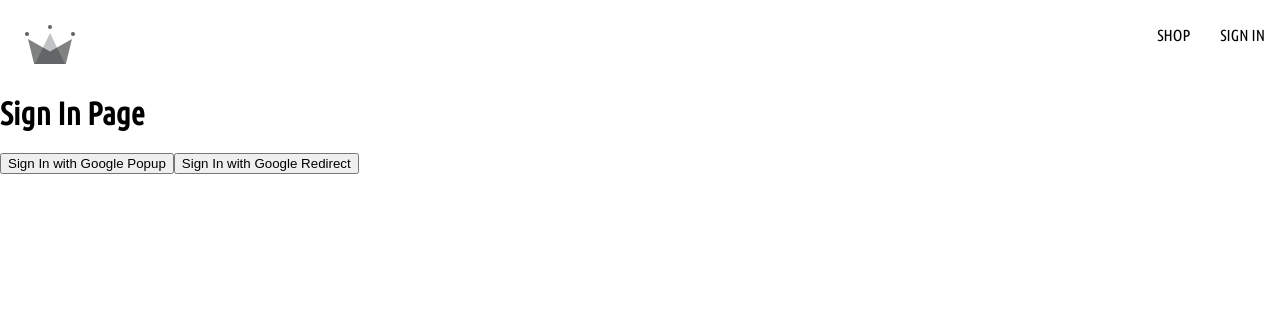
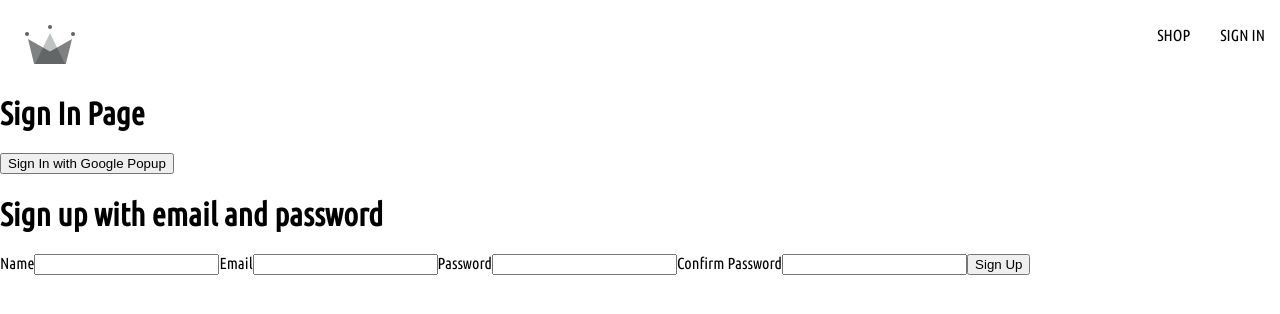
Before and after one commit to roxannebobby/crwn-clothing, a React (Create React App) app: page /sign-in in a window 1280 px wide. Shown: the top 314 px of the page. Built offline with nearby package versions, Linux system fonts and the light colour scheme.

Commit message:
sign-up with email form complete

```diff
--- /dev/null
+++ b/src/components/sign-up-form/sign-up-form.component.jsx
@@ -0,0 +1,66 @@
+import { useState } from 'react';
+
+const defaultFormFields = {
+  displayName: '',
+  email: '',
+  password: '',
+  confirmPassword: ''
+}
+
+
+const SignUpForm = () => {
+  const [formFields, setFormFields] = useState(defaultFormFields);
+  const { displayName, email, password, confirmPassword } = formFields;
+
+  console.log(formFields);
+
+  const handleChange = (event) => {
+    const { name, value } = event.target;
+
+    setFormFields({...formFields, [name]: value })
+
+  };
+
+  return (
+    <div>
+      <h1>Sign up with email and password</h1>
+      <form onSubmit = {() => {}}>
+        <label>Name</label>
+        <input
+          type='text'
+          required
+          onChange={handleChange}
+          name='displayName'
+          value={displayName} />
+
+        <label>Email</label>
+        <input
+          type='email'
+          name='email'
+          required
+          onChange={handleChange}
+          value={email} />
+
+        <label>Password</label>
+        <input
+          type='password'
+          name='password'
+          required
+          onChange={handleChange}
+          value={password} />
+
+        <label>Confirm Password</label>
+        <input
+          type='password'
+          name='confirmPassword'
+          required
+          onChange={handleChange}
+          value={confirmPassword} />
+
+        <button type='submit'>Sign Up</button>
+      </form>
+    </div>
+  )
+}
+
+export default SignUpForm;
--- a/src/routes/signIn/sign-in.component.jsx
+++ b/src/routes/signIn/sign-in.component.jsx
@@ -6,9 +6,9 @@
   signInWithGooglePopup,
   createUserDocumentFromAuth,
   signInWithGoogleRedirect
-} from '../../utils/firebase/firebase.utils'
+} from '../../utils/firebase/firebase.utils';
 
-
+import SignUpForm from '../../components/sign-up-form/sign-up-form.component';
 
 const SignIn = () => {
 
@@ -39,9 +39,11 @@
       <button onClick={logGoogleUser}>
         Sign In with Google Popup
       </button>
-      <button onClick={logGoogleRedirectUser}>
+      <SignUpForm />
+
+      {/* <button onClick={logGoogleRedirectUser}>
         Sign In with Google Redirect
-      </button>
+      </button> */}
     </div>
   )
 }
```
